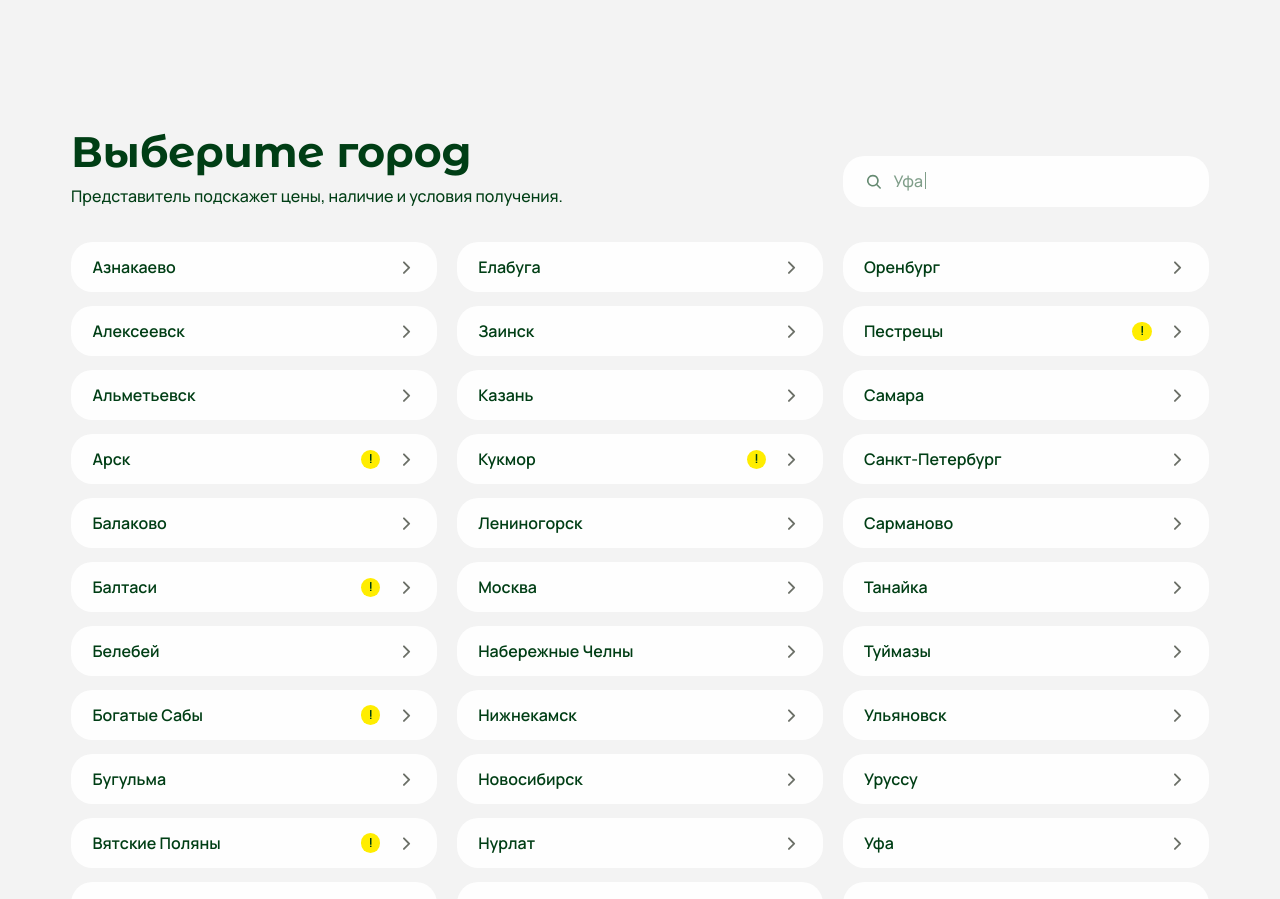
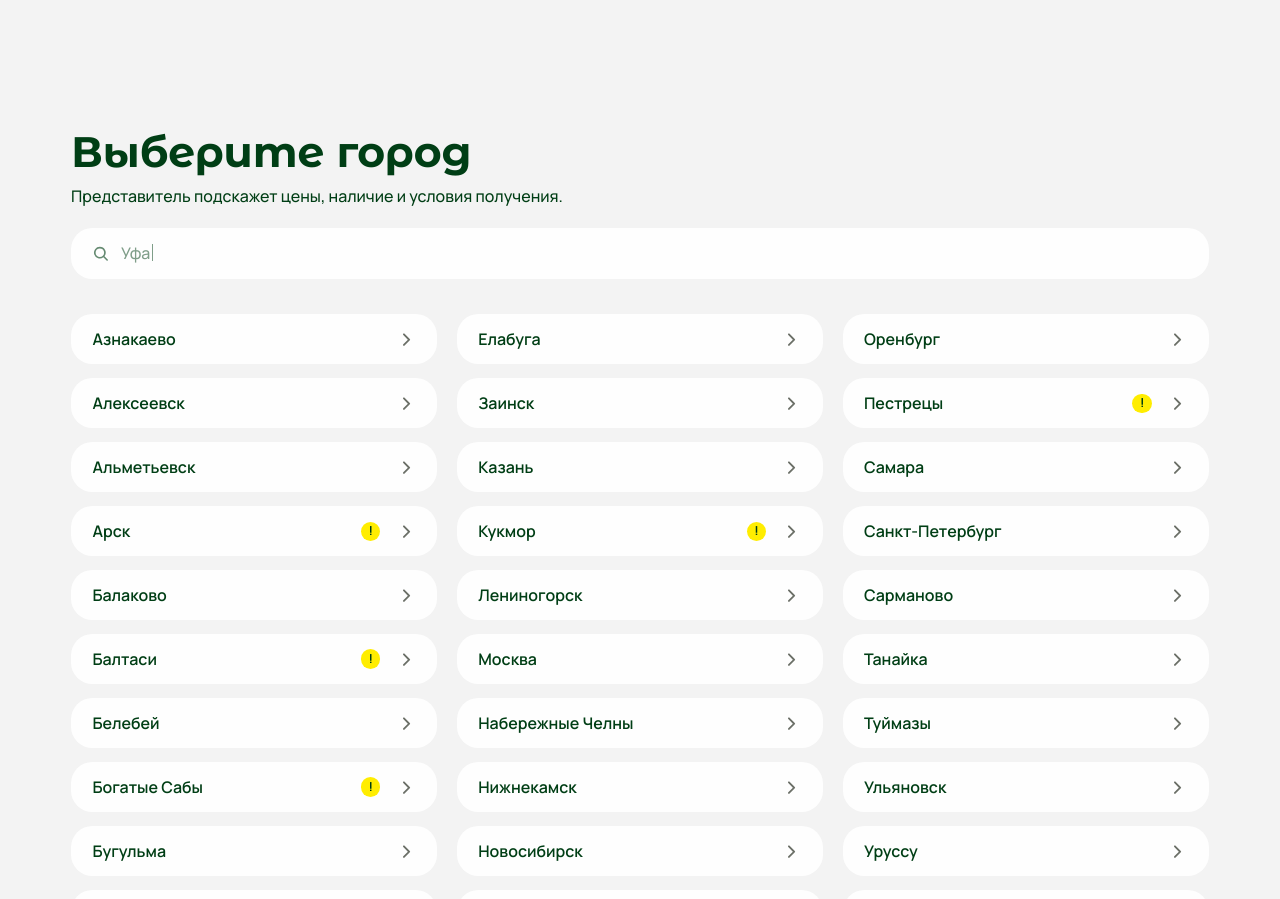
Before and after one commit to Ann938/vitgrass, a Next.js app: page / in a window 1280 px wide. Shown: the part 3140-4039 px from the top of the page. Built offline with nearby package versions, Linux system fonts and the light colour scheme.

Commit message:
Поиск городов во всю ширину под заголовком; ровное кольцо фокуса вместо дробной рамки
Co-Authored-By: Claude Opus 5.5 <noreply@anthropic.com>

```diff
--- a/src/components/Landing.tsx
+++ b/src/components/Landing.tsx
@@ -713,12 +713,6 @@ function CityEmpty({ onReset }: { onReset: () => void }) {
 function Cities() {
   const [open, setOpen] = useState<City | null>(null);
   const close = useCallback(() => setOpen(null), []);
-  // временно: варианты расположения поиска на ДВ для сравнения (?search=a|b|c)
-  const [layout, setLayout] = useState("a");
-  useEffect(() => {
-    const v = new URLSearchParams(location.search).get("search");
-    if (v === "b" || v === "c") setLayout(v);
-  }, []);
   const [q, setQ] = useState("");
   const [all, setAll] = useState(false);
   const [focus, setFocus] = useState(false);
@@ -772,7 +766,7 @@ function Cities() {
   const searchProps = { q, setQ, setFocus, focus, typed };
 
   return (
-    <section className={s.cities} id="cities" data-search-layout={layout}>
+    <section className={s.cities} id="cities">
       <div className={s.citiesTop} data-reveal>
       <div className={s.citiesHead}>
           <h2 className={s.h2}>{cities.title}</h2>
--- a/src/components/landing.module.scss
+++ b/src/components/landing.module.scss
@@ -1059,9 +1059,9 @@
     border-radius: u(16);
     background: var(--card);
     color: var(--heading);
-    border: u(1.5) solid transparent;
-    transition: border-color 0.3s;
-    &:focus-within { border-color: var(--green); }
+    border: 0;
+    transition: box-shadow 0.25s var(--ease);
+    &:focus-within { box-shadow: inset 0 0 0 2px var(--green); }
     svg { width: u(20); height: u(20); flex: none; opacity: 0.6; }
     input {
       flex: 1;
@@ -1462,13 +1462,11 @@ button.item { width: 100%; border: 0; font: inherit; text-align: left; cursor: p
   .repLayer, .repBox, .repBox[data-one], .repCard { animation: none; }
 }
 
-// ---------- поиск городов на ДВ: поле справа от заголовка, ширина как у колонки ----------
-// временные варианты для сравнения: b — поле во всю ширину под заголовком, c — под заголовком шириной в колонку
+// ---------- поиск городов на ДВ: поле во всю ширину под заголовком (выбор Ани, вариант B) ----------
 .citiesTop {
   display: flex;
-  align-items: flex-end;
-  justify-content: space-between;
-  gap: u(40);
+  flex-direction: column;
+  gap: u(24);
 }
 .searchClear {
   flex: none;
@@ -1496,16 +1494,16 @@ button.item { width: 100%; border: 0; font: inherit; text-align: left; cursor: p
     display: flex;
     align-items: center;
     gap: u(12);
-    width: u(412);
+    width: 100%;
     height: u(57);
     padding-inline: u(24) u(16);
     border-radius: u(24);
     background: var(--card);
     color: var(--heading);
-    border: u(1.5) solid transparent;
+    border: 0;
     cursor: text;
-    transition: border-color 0.3s;
-    &:focus-within { border-color: var(--green); }
+    transition: box-shadow 0.25s var(--ease);
+    &:focus-within { box-shadow: inset 0 0 0 2px var(--green); }
     > svg { width: u(20); height: u(20); flex: none; opacity: 0.6; }
     input {
       flex: 1;
@@ -1563,12 +1561,6 @@ button.item { width: 100%; border: 0; font: inherit; text-align: left; cursor: p
     transition: background 0.2s;
     @include hover { background: #fff35c; }
   }
-  .cities[data-search-layout="b"],
-  .cities[data-search-layout="c"] {
-    .citiesTop { flex-direction: column; align-items: stretch; gap: u(24); }
-  }
-  .cities[data-search-layout="b"] .citiesTop > .search { width: 100%; }
-  .cities[data-search-layout="c"] .citiesTop > .search { align-self: flex-start; }
   // часто задаваемые вопросы — заголовок по центру, как у остальных блоков
   .faq > .h2 { text-align: center; }
 }
```
Also changed, not shown: 1 other file (tests, documents, lock files or other folders).
